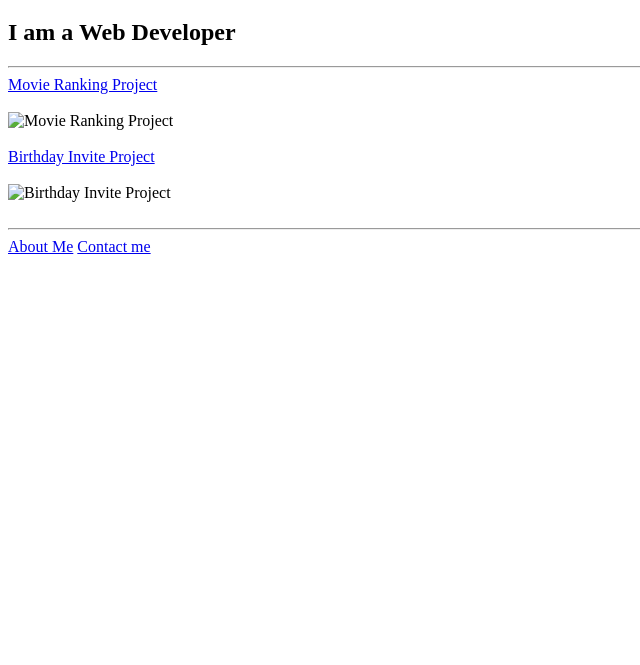
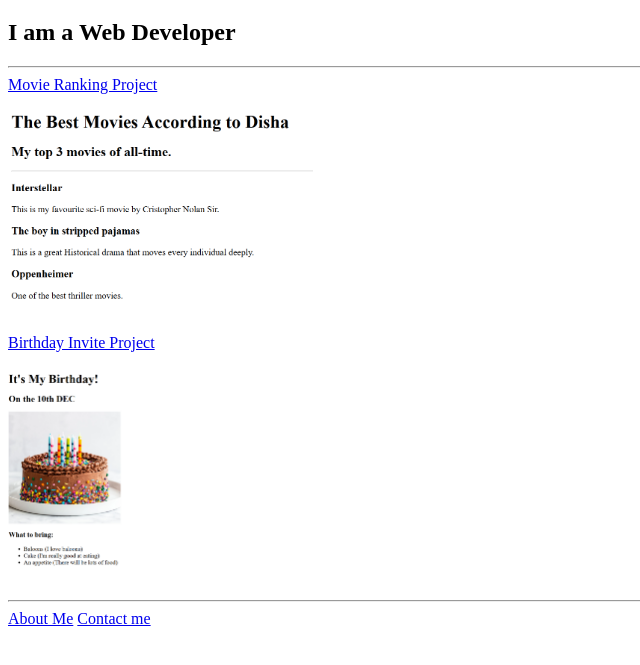
Before and after one commit to Disha1027/html_portfolio, a plain HTML site: page index.html in a window 1280 px wide. Shown: the part 61-726 px from the top of the page, without its empty margins (0-640 px from the left). Drawn offline with Linux system fonts and the light colour scheme.

Commit message:
index.html

```diff
--- a/index.html
+++ b/index.html
@@ -9,19 +9,19 @@
     <h1>Disha A's Portfolio</h1>
     <h2>I am a Web Developer</h2>
     <hr />
-    <a target="_blank" href="./public/movie-ranking.html">Movie Ranking Project</a>
+    <a target="_blank" href="./movie-ranking.html">Movie Ranking Project</a>
     <br/>
     <br/>
-    <img src="./assets/images/movie_ranking.png" alt="Movie Ranking Project" height="200" />
+    <img src="./movie_ranking.png" alt="Movie Ranking Project" height="200" />
     <br/>
     <br/>
-    <a target="_blank" href="./public/birthday-invite.html">Birthday Invite Project</a>
+    <a target="_blank" href="./birthday-invite.html">Birthday Invite Project</a>
     <br/>
     <br/>
-    <img src="./assets/images/birthday_image.png" alt="Birthday Invite Project" height="200" />
+    <img src="./birthday_image.png" alt="Birthday Invite Project" height="200" />
     <br/>
     <br/>
     <hr />
-    <a target="_blank" href="./public/about.html">About Me</a>     </a><a target="_blank" href="./public/contact.html">Contact me</a>
+    <a target="_blank" href="./about.html">About Me</a>     </a><a target="_blank" href="./contact.html">Contact me</a>
 </body>
 </html>
```
